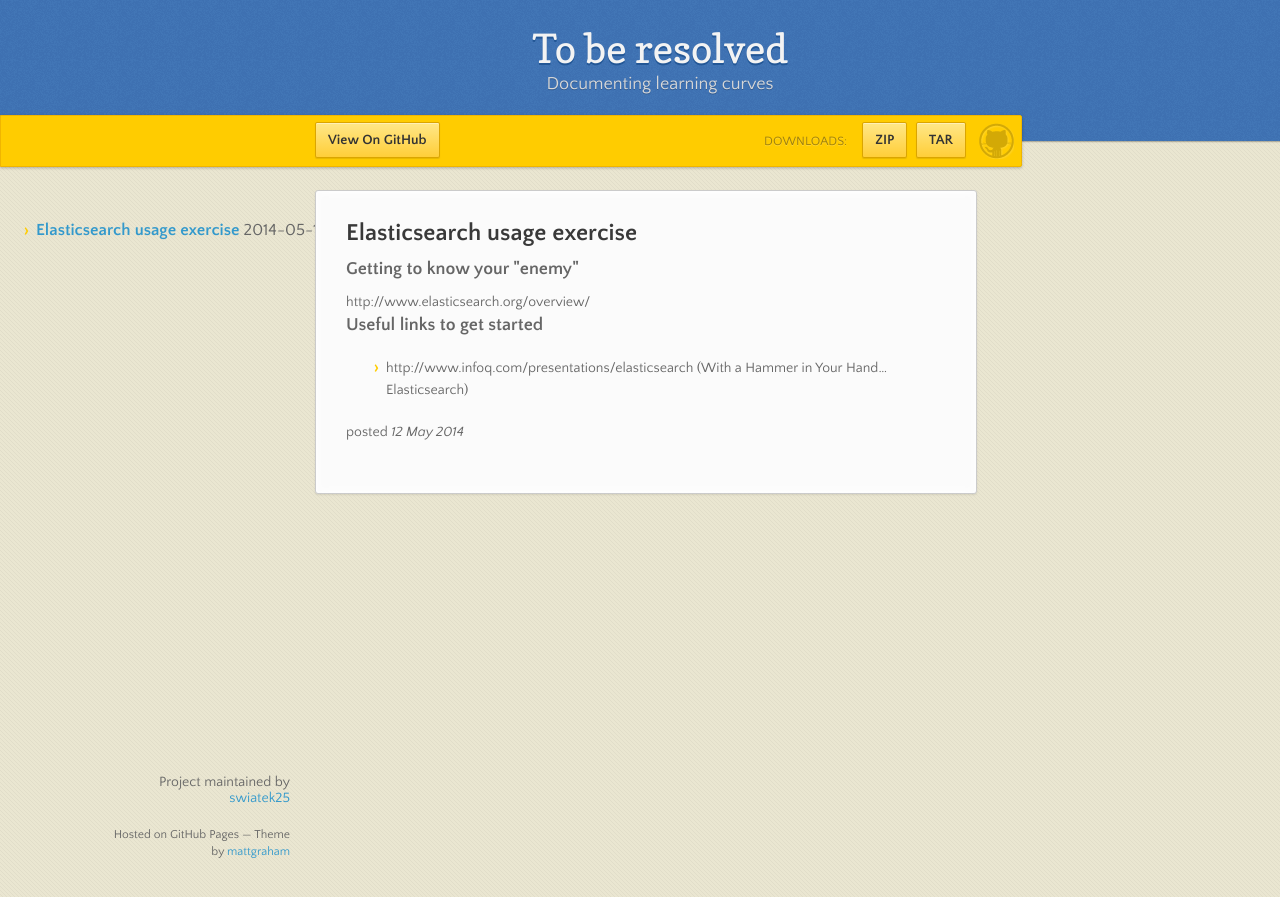
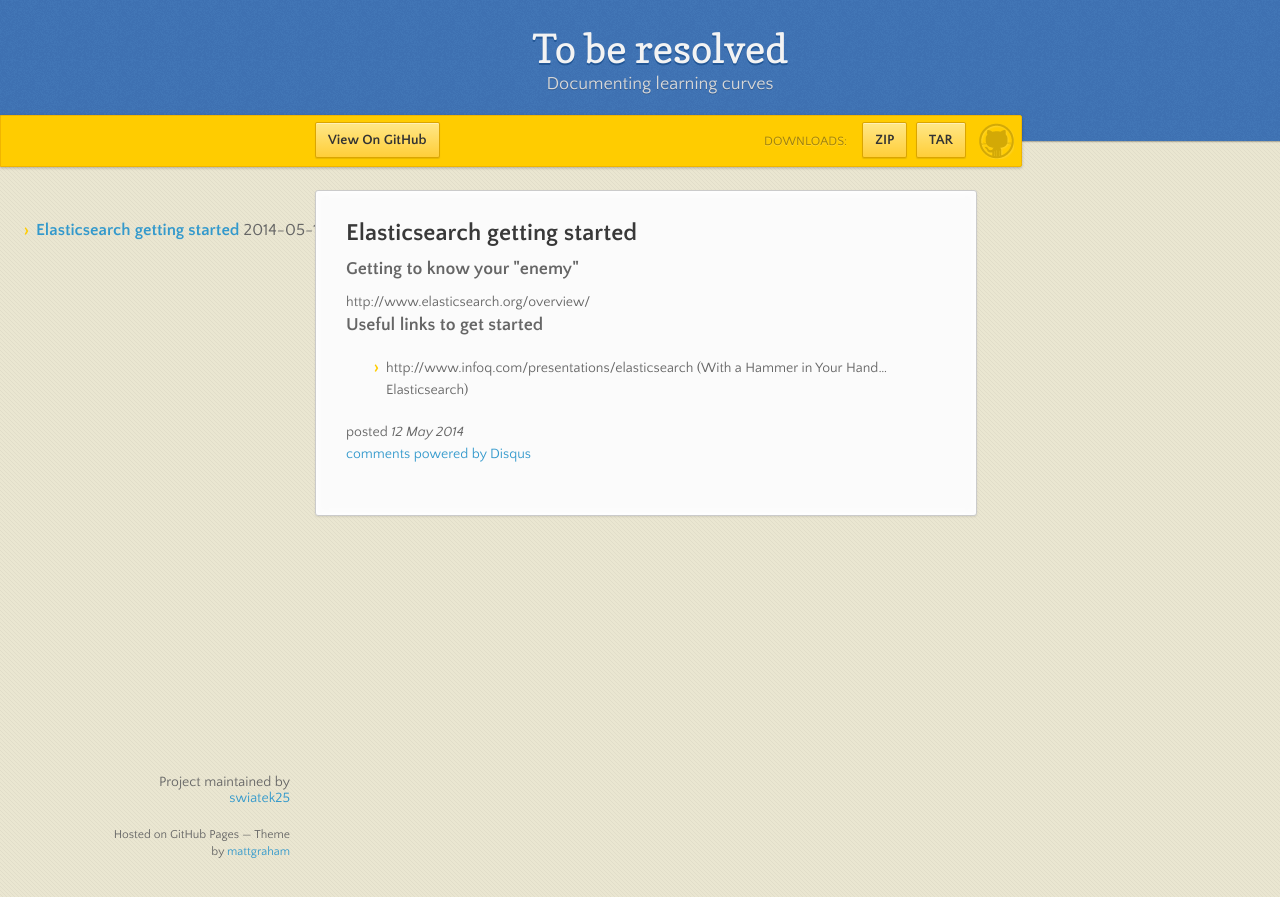
Before and after one commit to kiddo5000/swiatek25.github.io, a Jekyll site: the page built from _posts/2014-05-12-elasticsearch-getting-started.html, in a window 1280 px wide. Shown: the top 897 px of the page. Built offline with Jekyll 4.4.1, drawn with Linux system fonts in a browser that asks for light colours; nearby versions of some CDN libraries; comment, search, counter and statistics services are not loaded.

Commit message:
added comments dynamic include

```diff
--- a/_includes/comments.html
+++ b/_includes/comments.html
@@ -11,4 +11,4 @@
 	})();
 </script>
 <noscript>Please enable JavaScript to view the <a href="http://disqus.com/?ref_noscript">comments powered by Disqus.</a></noscript>
-<a href="http://disqus.com" class="dsq-brlink">comments powered by <span class="logo-disqus">Disqus</span></a-->
+<a href="http://disqus.com" class="dsq-brlink">comments powered by <span class="logo-disqus">Disqus</span></a>
--- a/_layouts/master.html
+++ b/_layouts/master.html
@@ -41,14 +41,13 @@
 		<ul>
 		  {% for post in site.posts %}
 			<li class="tag-h1">
-				<a href="{{ site.baseurl }}/{{ post.url }}">{{ post.title }}</a>  {{post.date | date: "%Y-%m-%d" }}
+				<a href="{{ site.baseurl }}{{ post.url }}">{{ post.title }}</a>  {{post.date | date: "%Y-%m-%d" }}
 			</li>
 		  {% endfor %}
 		</ul>
       </nav>
       <section>
 		{{ content }}
-		{% include comments.html %}
       </section>
 	  {% include footer.html %}
     </div>
--- a/_layouts/post.html
+++ b/_layouts/post.html
@@ -5,3 +5,7 @@ layout: master
 <h2><a name="{{page.title}}" class="anchor" href="{{page.url}}"><span class="octicon octicon-link"></span></a>{{page.title}}</h2>
 {{ content }}
  <div class='date'>posted <em>{{page.date | date_to_string}}</em></div>
+
+{% if page.comments-shortname %}
+	{% include comments.html shortname=page.comments-shortname %}
+{% endif %}
--- a/_posts/2014-05-12-elasticsearch-usage-exercise.html
+++ b/_posts/2014-05-12-elasticsearch-getting-started.html
@@ -1,6 +1,7 @@
 ---
-title : Elasticsearch usage exercise
+title : Elasticsearch getting started
 layout : post
+comments-shortname : elasticsearchentry
 ---
 
 <h3>Getting to know your "enemy"</h3>
--- a/index.html
+++ b/index.html
@@ -7,3 +7,4 @@ title: Home
 {{ site.posts.first.content }}
 
 {% include about.html %}
+{% include comments.html shortname="toberesolved" %}
```
Also changed, not shown: other parts of _includes/comments.html (+2 -2 lines).
